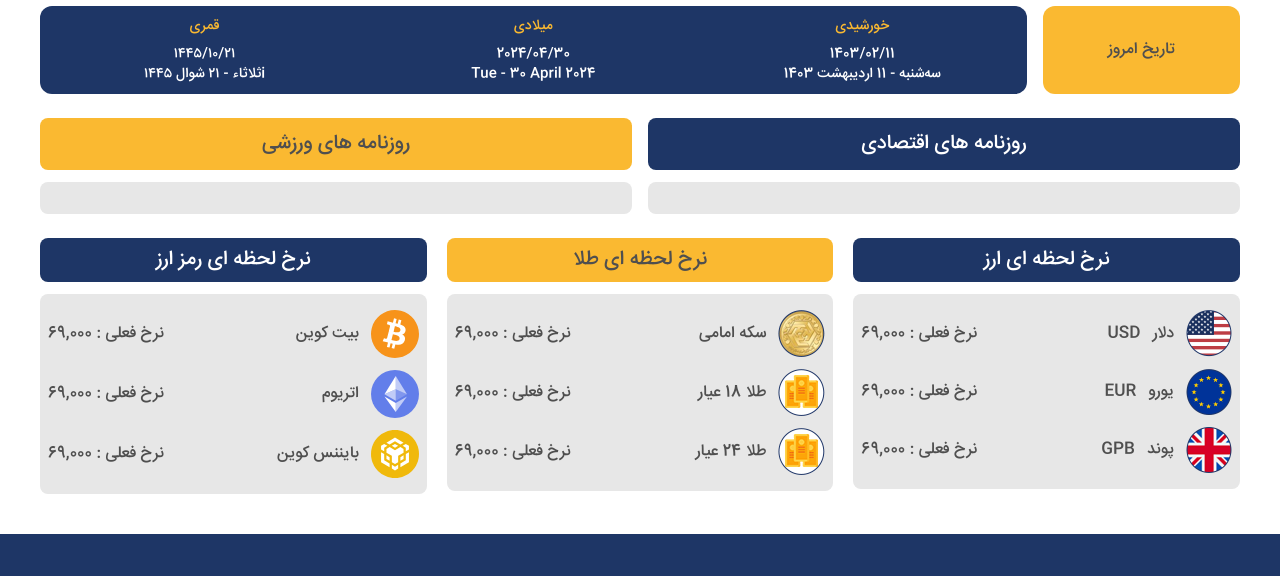
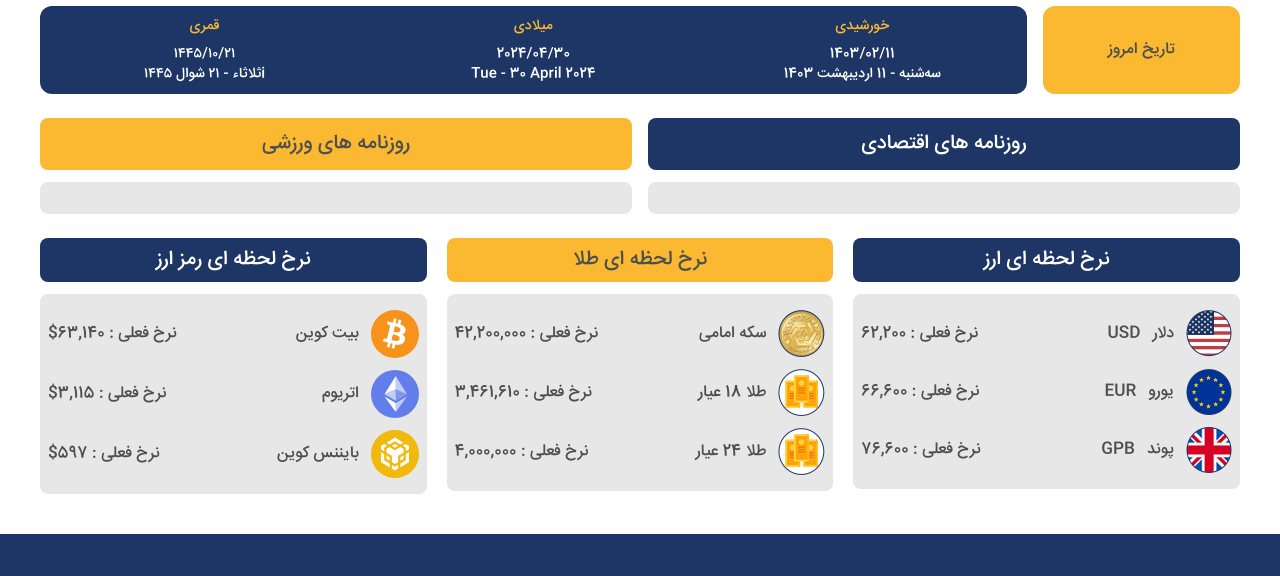
Before and after one commit to Farzadhr/NewsBank, a website: page index.html in a window 1280 px wide. Shown: the part 130-706 px from the top of the page. Drawn offline with Linux system fonts and the light colour scheme; a script that the page names is missing.

Commit message:
add price of the currency and gold and ctypto

```diff
--- a/index.html
+++ b/index.html
@@ -102,19 +102,19 @@
                         <img src="./img/Currency/us.png" alt="">
                         <p class="mx-3">دلار</p>
                         <p>USD</p>
-                        <p class="mr-auto">نرخ فعلی : <span>69,000</span></p>
+                        <p class="mr-auto">نرخ فعلی : <span>62,200</span></p>
                     </div>
                     <div class="w-full flex items-center mb-3">
                         <img src="./img/Currency/eu.png" alt="">
                         <p class="mx-3">یورو</p>
                         <p>EUR</p>
-                        <p class="mr-auto">نرخ فعلی : <span>69,000</span></p>
+                        <p class="mr-auto">نرخ فعلی : <span>66,600</span></p>
                     </div>
                     <div class="w-full flex items-center">
                         <img src="./img/Currency/Layer 2.png" alt="">
                         <p class="mx-3">پوند</p>
                         <p>GPB</p>
-                        <p class="mr-auto">نرخ فعلی : <span>69,000</span></p>
+                        <p class="mr-auto">نرخ فعلی : <span>76,600</span></p>
                     </div>
                 </div>
             </div>
@@ -126,17 +126,17 @@
                     <div class="w-full flex items-center mb-3">
                         <img src="./img/Golds/Layer 3.png" alt="">
                         <p class="mx-3">سکه امامی</p>
-                        <p class="mr-auto">نرخ فعلی : <span>69,000</span></p>
+                        <p class="mr-auto">نرخ فعلی : <span>42,200,000</span></p>
                     </div>
                     <div class="w-full flex items-center mb-3">
                         <img src="./img/Golds/gold-bar-1-1622253848.png" alt="">
                         <p class="mx-3">طلا 18 عیار</p>
-                        <p class="mr-auto">نرخ فعلی : <span>69,000</span></p>
+                        <p class="mr-auto">نرخ فعلی : <span>3,461,610</span></p>
                     </div>
                     <div class="w-full flex items-center">
                         <img src="./img/Golds/gold-bar-1-1622253848.png" alt="">
                         <p class="mx-3">طلا 24 عیار</p>
-                        <p class="mr-auto">نرخ فعلی : <span>69,000</span></p>
+                        <p class="mr-auto">نرخ فعلی : <span>4,000,000</span></p>
                     </div>
                 </div>
             </div>
@@ -148,17 +148,17 @@
                     <div class="w-full flex items-center mb-3">
                         <img src="./img/btc.svg" class="h-12 w-12" alt="">
                         <p class="mx-3">بیت کوین</p>
-                        <p class="mr-auto">نرخ فعلی : <span>69,000</span></p>
+                        <p class="mr-auto">نرخ فعلی : <span>63,140$</span></p>
                     </div>
                     <div class="w-full flex items-center mb-3">
                         <img src="./img/eth.svg" class="h-12 w-12" alt="">
                         <p class="mx-3">اتریوم</p>
-                        <p class="mr-auto">نرخ فعلی : <span>69,000</span></p>
+                        <p class="mr-auto">نرخ فعلی : <span>3,115$</span></p>
                     </div>
                     <div class="w-full flex items-center">
                         <img src="./img/bnb.svg" class="h-12 w-12" alt="">
                         <p class="mx-3">بایننس کوین</p>
-                        <p class="mr-auto">نرخ فعلی : <span>69,000</span></p>
+                        <p class="mr-auto">نرخ فعلی : <span>597$</span></p>
                     </div>
                 </div>
             </div>
```
